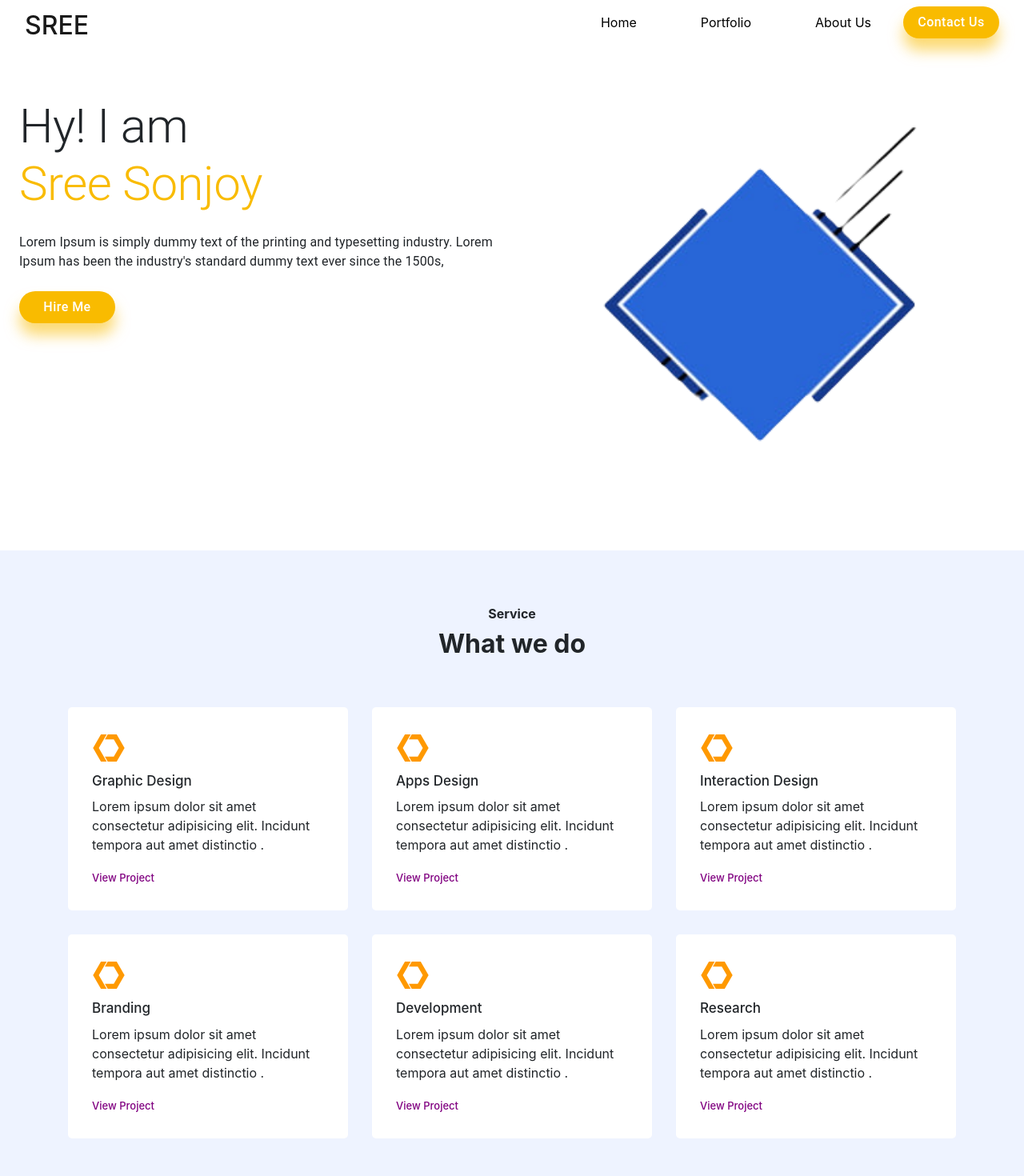
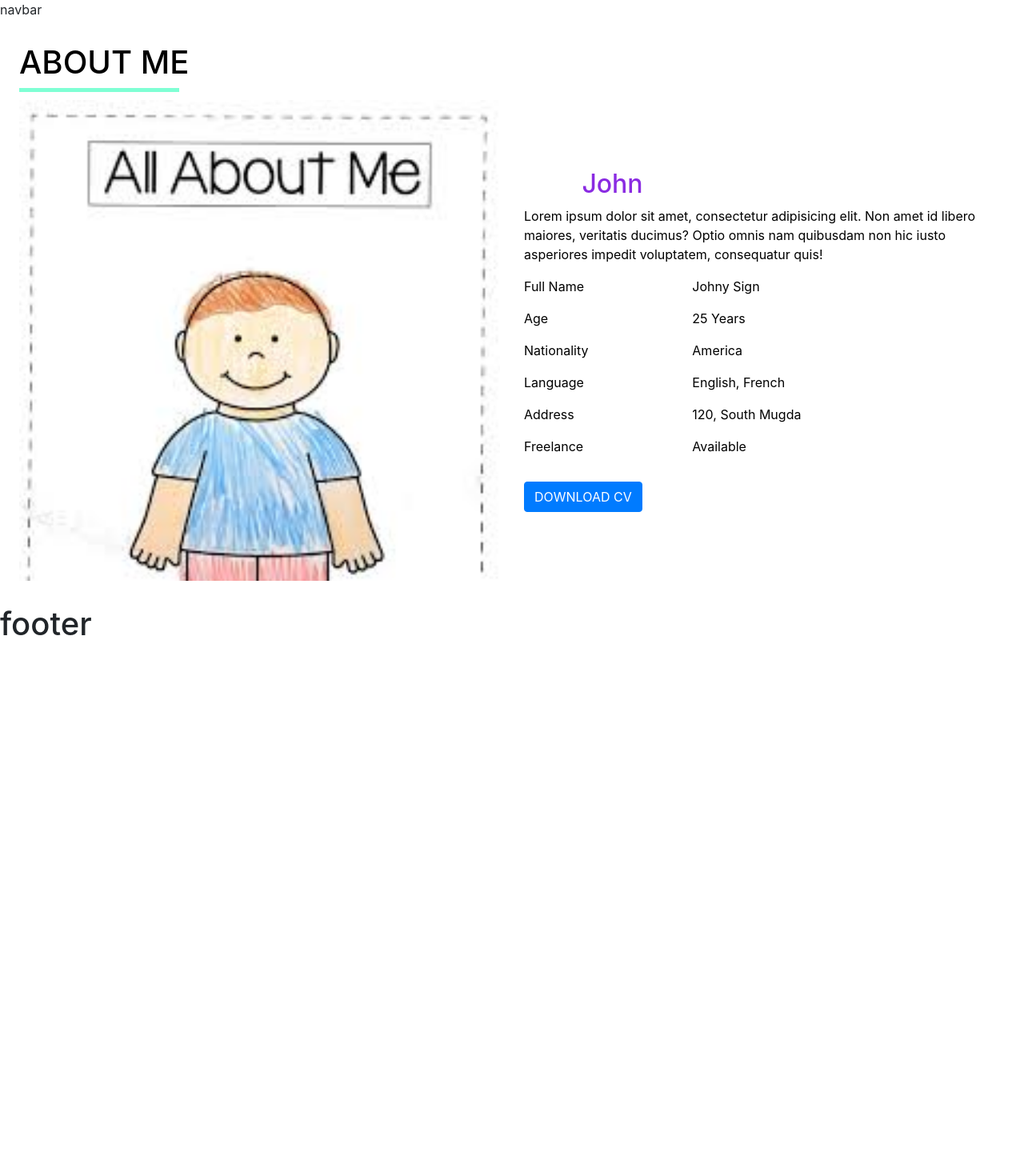
Before and after one commit to thetechdevs/reactjs-portfolio-1, a React (Create React App) app: page /about in a window 1280 px wide. Shown: the top 1470 px of the page at 80% size. After the commit the page ends 812 px from the top, so only its background shows below. Built offline with nearby package versions, Linux system fonts and the light colour scheme.

Commit message:
lelast codes

```diff
--- a/src/App.js
+++ b/src/App.js
@@ -1,13 +1,15 @@
 import "./App.css";
-import Home from "./Components/Home/Home";
+// import Home from "./Components/Home/Home";
 
 // import Bootstrap CSS
-import 'bootstrap/dist/css/bootstrap.min.css';
+import "bootstrap/dist/css/bootstrap.min.css";
+import Routes from "./Routes";
 
 function App() {
   return (
     <div className="App">
-      <Home />
+      {/* <Home /> */}
+      <Routes />
     </div>
   );
 }
--- a/src/Components/Home/About.jsx
+++ b/src/Components/Home/About.jsx
@@ -1,15 +1,21 @@
 // import CSS
-import '../Style/About.css';
+import "../Style/About.css";
 
 // import bootstrap components
-import { Col, Container, Row } from 'react-bootstrap';
+import { Col, Row } from "react-bootstrap";
 
 // import assets
-import aboutMe from '../../assets/image/aboutMe.jpg';
+import aboutMe from "../../assets/image/aboutMe.jpg";
+import { Container } from "@material-ui/core";
+import Layout from "../Layout";
 
 const About = () => {
   return (
-        <div style={{ backgroundColor: "#110F1B", padding: "30px 0px", color: "white" }} >
+    <Layout>
+      <div
+        className="about_Wrapper"
+        style={{ padding: "30px 0px", color: "white" }}
+      >
         <Container>
           <AboutMe />
           <Row className="align-items-center">
@@ -17,55 +23,97 @@ const About = () => {
               <img className="img-fluid w-100 h-100" src={aboutMe} alt="" />
             </Col>
             <Col md={6} sm={12} xs={12} lg={6}>
-                        <h2>I am <span style={{ color: "blueviolet" }}>John</span></h2>
-                        <p>Lorem ipsum dolor sit amet, consectetur adipisicing elit. Non amet id libero maiores, veritatis ducimus? Optio omnis nam quibusdam non hic iusto asperiores impedit voluptatem, consequatur quis!</p>
+              <h2>
+                I am <span style={{ color: "blueviolet" }}>John</span>
+              </h2>
+              <p>
+                Lorem ipsum dolor sit amet, consectetur adipisicing elit. Non
+                amet id libero maiores, veritatis ducimus? Optio omnis nam
+                quibusdam non hic iusto asperiores impedit voluptatem,
+                consequatur quis!
+              </p>
               <Row>
-                            <Col md={4} lg={3} sm={4} xs={3}><p>Full Name</p></Col>
-                            <Col md={1} lg={1} sm={1} xs={1}><span>:</span></Col>
-                            <Col md={7} lg={8} sm={7} xs={7}><p>Johny Sign</p></Col>
+                <Col md={4} lg={3} sm={4} xs={3}>
+                  <p>Full Name</p>
+                </Col>
+                <Col md={1} lg={1} sm={1} xs={1}>
+                  <span>:</span>
+                </Col>
+                <Col md={7} lg={8} sm={7} xs={7}>
+                  <p>Johny Sign</p>
+                </Col>
               </Row>
               <Row>
-                            <Col md={4} lg={3} sm={4} xs={3}><p>Age</p></Col>
-                            <Col md={1} lg={1} sm={1} xs={1}><span>:</span></Col>
-                            <Col md={7} lg={8} sm={7} xs={8}><p>25 Years</p></Col>
+                <Col md={4} lg={3} sm={4} xs={3}>
+                  <p>Age</p>
+                </Col>
+                <Col md={1} lg={1} sm={1} xs={1}>
+                  <span>:</span>
+                </Col>
+                <Col md={7} lg={8} sm={7} xs={8}>
+                  <p>25 Years</p>
+                </Col>
               </Row>
               <Row>
-                            <Col md={4} lg={3} sm={4} xs={3}><p>Nationality</p></Col>
-                            <Col md={1} lg={1} sm={1} xs={1}><span>:</span></Col>
-                            <Col md={7} lg={8} sm={7} xs={8}><p>America</p></Col>
+                <Col md={4} lg={3} sm={4} xs={3}>
+                  <p>Nationality</p>
+                </Col>
+                <Col md={1} lg={1} sm={1} xs={1}>
+                  <span>:</span>
+                </Col>
+                <Col md={7} lg={8} sm={7} xs={8}>
+                  <p>America</p>
+                </Col>
               </Row>
               <Row>
-                            <Col md={4} lg={3} sm={4} xs={3}><p>Language</p></Col>
-                            <Col md={1} lg={1} sm={1} xs={1}><span>:</span></Col>
-                            <Col md={7} lg={8} sm={7} xs={8}><p>English, French</p></Col>
+                <Col md={4} lg={3} sm={4} xs={3}>
+                  <p>Language</p>
+                </Col>
+                <Col md={1} lg={1} sm={1} xs={1}>
+                  <span>:</span>
+                </Col>
+                <Col md={7} lg={8} sm={7} xs={8}>
+                  <p>English, French</p>
+                </Col>
               </Row>
               <Row>
-                            <Col md={4} lg={3} sm={4} xs={3}><p>Address</p></Col>
-                            <Col md={1} lg={1} sm={1} xs={1}><span>:</span></Col>
-                            <Col md={7} lg={8} sm={7} xs={8}><p>120, South Mugda</p></Col>
+                <Col md={4} lg={3} sm={4} xs={3}>
+                  <p>Address</p>
+                </Col>
+                <Col md={1} lg={1} sm={1} xs={1}>
+                  <span>:</span>
+                </Col>
+                <Col md={7} lg={8} sm={7} xs={8}>
+                  <p>120, South Mugda</p>
+                </Col>
               </Row>
               <Row>
-                            <Col md={4} lg={3} sm={4} xs={3}><p>Freelance</p></Col>
-                            <Col md={1} lg={1} sm={1} xs={1}><span>:</span></Col>
-                            <Col md={7} lg={8} sm={7} xs={8}><p>Available</p></Col>
+                <Col md={4} lg={3} sm={4} xs={3}>
+                  <p>Freelance</p>
+                </Col>
+                <Col md={1} lg={1} sm={1} xs={1}>
+                  <span>:</span>
+                </Col>
+                <Col md={7} lg={8} sm={7} xs={8}>
+                  <p>Available</p>
+                </Col>
               </Row>
               <button className="btn btn-primary mt-3">DOWNLOAD CV</button>
             </Col>
           </Row>
         </Container>
       </div>
+    </Layout>
   );
 };
-
 
 function AboutMe() {
   return (
     <div>
-            <h1>ABOUT ME</h1>
+      <h1 style={{ color: "#000" }}>ABOUT ME</h1>
       <div className="UnderLine"></div>
     </div>
-    )
+  );
 }
 
-
 export default About;
--- a/src/Components/Home/HeroArea/Hero.jsx
+++ b/src/Components/Home/HeroArea/Hero.jsx
@@ -21,7 +21,7 @@ const HeroMenu = (
               <li>
                 <NavLink
                   activeClassName="text-primary"
-                  to="/home"
+                  to="/"
                   className="nav_list"
                 >
                   Home
@@ -39,7 +39,7 @@ const HeroMenu = (
               <li>
                 <NavLink
                   activeClassName="text-primary"
-                  to="/project"
+                  to="/about"
                   className="nav_list"
                 >
                   About Us
--- a/src/Components/Home/HeroArea/HeroArea.jsx
+++ b/src/Components/Home/HeroArea/HeroArea.jsx
@@ -4,7 +4,7 @@ import "./Hero.scss";
 const HeroArea = () => {
   return (
     <Grid container item md={12} xl={12} xs={12}>
-      <Grid item md={6} sm={12} xs={12}>
+      <Grid item md={6} sm={6} xs={12}>
         <div style={{ marginTop: "50px" }}>
           <Typography variant="h2">
             Hy! I am <br />
@@ -32,7 +32,7 @@ const HeroArea = () => {
           </Button>
         </div>
       </Grid>
-      <Grid item md={6} sm={12} xs={12}>
+      <Grid item md={6} sm={6} xs={12}>
         <div style={{ width: "100%" }}>
           <img src={heroImg} alt="portfolio" style={{ width: "100%" }} />
         </div>
--- a/src/Components/Home/Home.jsx
+++ b/src/Components/Home/Home.jsx
@@ -9,7 +9,7 @@ const Home = () => {
       {/* <Layout> */}
       <Hero />
       <Service />
-      <About />
+      {/* <About /> */}
       {/* </Layout> */}
     </div>
   );
--- a/src/Components/Home/Service.jsx
+++ b/src/Components/Home/Service.jsx
@@ -1,37 +1,42 @@
-import React from 'react';
-import { Col, Container, Row } from 'react-bootstrap';
-import ServiceCard from '../Utilities/ServiceCard/ServiceCard';
+import React from "react";
+import { Col, Row } from "react-bootstrap";
+import ServiceCard from "../Utilities/ServiceCard/ServiceCard";
 import { IoLogoWebComponent } from "react-icons/io5";
 import serviceStyle from "./Service.module.scss";
+import { Container, Grid } from "@material-ui/core";
 const Service = () => {
   return (
     <div className={serviceStyle.serviceMain}>
       <h6 className={serviceStyle.serviceMain__service}>Service</h6>
-            <h1 className={serviceStyle.serviceMain__title}>
-                What we do
-            </h1>
+      <h1 className={serviceStyle.serviceMain__title}>What we do</h1>
       <div className={serviceStyle.serviceMain__content}>
-            <Container>
-  <Row>
-    <Col xs={12} sm={6} md={4} lg={4} xl={4}>
-      <ServiceCard icon={<IoLogoWebComponent/>} title="Graphic Design" />
-    </Col>
-    <Col xs={12} sm={6} md={4} lg={4} xl={4}>
-    <ServiceCard icon={<IoLogoWebComponent/>} title="Apps Design"/>
-    </Col>
-    <Col xs={12} sm={6} md={4} lg={4} xl={4}>
-    <ServiceCard icon={<IoLogoWebComponent/>} title="Interaction Design"/>
-    </Col>
-    <Col xs={12} sm={6} md={4} lg={4} xl={4}>
-    <ServiceCard icon={<IoLogoWebComponent/>} title="Branding "/>
-    </Col>
-    <Col xs={12} sm={6} md={4} lg={4} xl={4}>
-    <ServiceCard icon={<IoLogoWebComponent/>} title="Development"/>
-    </Col>
-    <Col xs={12} sm={6} md={4} lg={4} xl={4}>
-    <ServiceCard icon={<IoLogoWebComponent/>} title="Research "/>
-    </Col>
-  </Row>
+        <Container style={{ padding: "20px" }}>
+          <Grid container item md={12} spacing={2} style={{ padding: "0" }}>
+            <Grid item xs={12} sm={6} md={4} lg={4} xl={4}>
+              <ServiceCard
+                icon={<IoLogoWebComponent />}
+                title="Graphic Design"
+              />
+            </Grid>
+            <Grid item xs={12} sm={6} md={4} lg={4} xl={4}>
+              <ServiceCard icon={<IoLogoWebComponent />} title="Apps Design" />
+            </Grid>
+            <Grid item xs={12} sm={6} md={4} lg={4} xl={4}>
+              <ServiceCard
+                icon={<IoLogoWebComponent />}
+                title="Interaction Design"
+              />
+            </Grid>
+            <Grid item xs={12} sm={6} md={4} lg={4} xl={4}>
+              <ServiceCard icon={<IoLogoWebComponent />} title="Branding " />
+            </Grid>
+            <Grid item xs={12} sm={6} md={4} lg={4} xl={4}>
+              <ServiceCard icon={<IoLogoWebComponent />} title="Development" />
+            </Grid>
+            <Grid item xs={12} sm={6} md={4} lg={4} xl={4}>
+              <ServiceCard icon={<IoLogoWebComponent />} title="Research " />
+            </Grid>
+          </Grid>
         </Container>
       </div>
     </div>
@@ -39,3 +44,50 @@ const Service = () => {
 };
 
 export default Service;
+
+// import React from "react";
+// import { Col, Row } from "react-bootstrap";
+// import ServiceCard from "../Utilities/ServiceCard/ServiceCard";
+// import { IoLogoWebComponent } from "react-icons/io5";
+// import serviceStyle from "./Service.module.scss";
+// import { Container } from "@material-ui/core";
+// const Service = () => {
+//   return (
+//     <div className={serviceStyle.serviceMain}>
+//       <h6 className={serviceStyle.serviceMain__service}>Service</h6>
+//       <h1 className={serviceStyle.serviceMain__title}>What we do</h1>
+//       <div className={serviceStyle.serviceMain__content}>
+//         <Container>
+//           <Row>
+//             <Col xs={12} sm={6} md={4} lg={4} xl={4}>
+//               <ServiceCard
+//                 icon={<IoLogoWebComponent />}
+//                 title="Graphic Design"
+//               />
+//             </Col>
+//             <Col xs={12} sm={6} md={4} lg={4} xl={4}>
+//               <ServiceCard icon={<IoLogoWebComponent />} title="Apps Design" />
+//             </Col>
+//             <Col xs={12} sm={6} md={4} lg={4} xl={4}>
+//               <ServiceCard
+//                 icon={<IoLogoWebComponent />}
+//                 title="Interaction Design"
+//               />
+//             </Col>
+//             <Col xs={12} sm={6} md={4} lg={4} xl={4}>
+//               <ServiceCard icon={<IoLogoWebComponent />} title="Branding " />
+//             </Col>
+//             <Col xs={12} sm={6} md={4} lg={4} xl={4}>
+//               <ServiceCard icon={<IoLogoWebComponent />} title="Development" />
+//             </Col>
+//             <Col xs={12} sm={6} md={4} lg={4} xl={4}>
+//               <ServiceCard icon={<IoLogoWebComponent />} title="Research " />
+//             </Col>
+//           </Row>
+//         </Container>
+//       </div>
+//     </div>
+//   );
+// };
+
+// export default Service;
--- a/src/Components/Style/About.css
+++ b/src/Components/Style/About.css
@@ -1,6 +1,13 @@
-.UnderLine{
-    width: 200px;
-    height: 5px;
-    background-color: aquamarine;
-    margin-bottom: 10px;
+.about_Wrapper {
+  background: linear-gradient(360deg, #ffffff, #ffffff);
+  color: #000;
 }
+.about_Wrapper p {
+  color: #000;
+}
+.UnderLine {
+  width: 200px;
+  height: 5px;
+  background-color: aquamarine;
+  margin-bottom: 10px;
+}
--- /dev/null
+++ b/src/Routes.js
@@ -0,0 +1,16 @@
+import { BrowserRouter as Router, Switch, Route, Link } from "react-router-dom";
+import About from "./Components/Home/About";
+import Home from "./Components/Home/Home";
+
+const Routes = () => {
+  return (
+    <Router>
+      <Switch>
+        <Route exact path="/" component={Home} />
+        <Route exact path="/about" component={About} />
+      </Switch>
+    </Router>
+  );
+};
+
+export default Routes;
```
Lines whose indentation alone changed are shown as unchanged.
